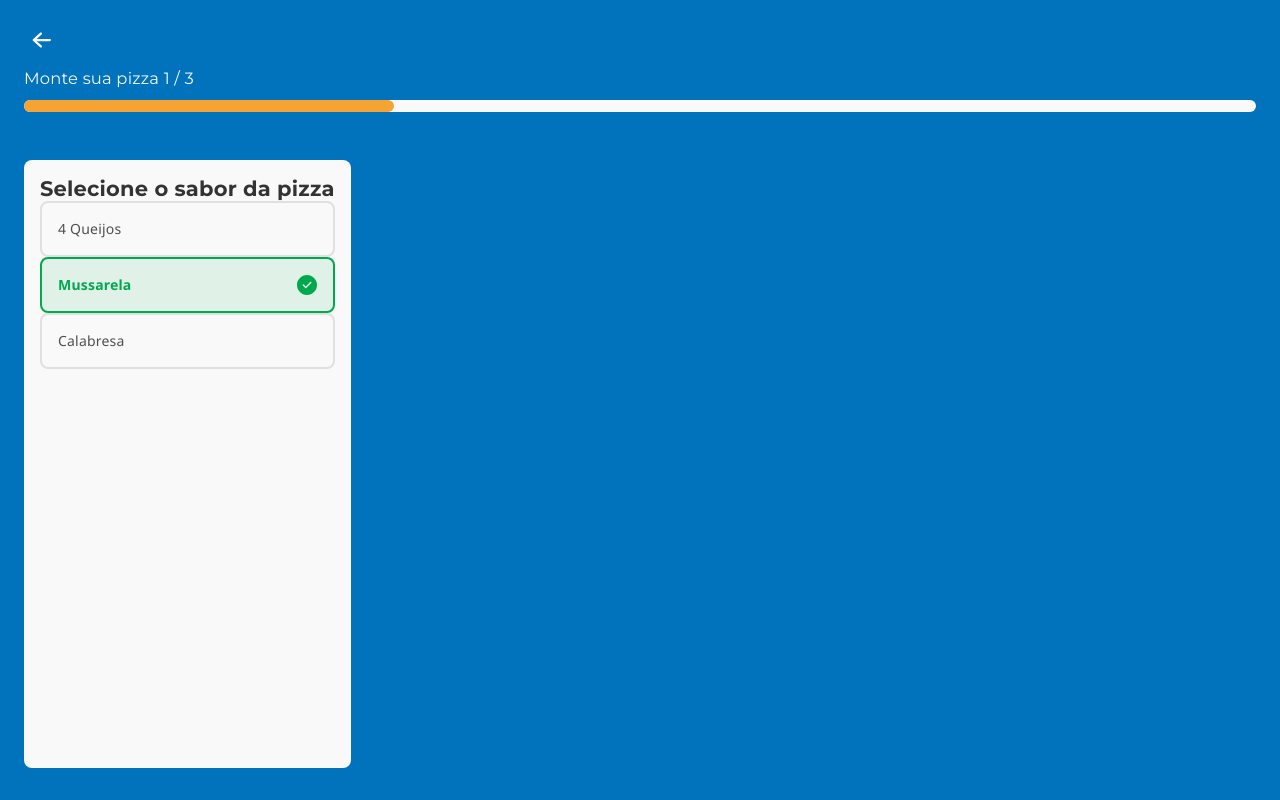
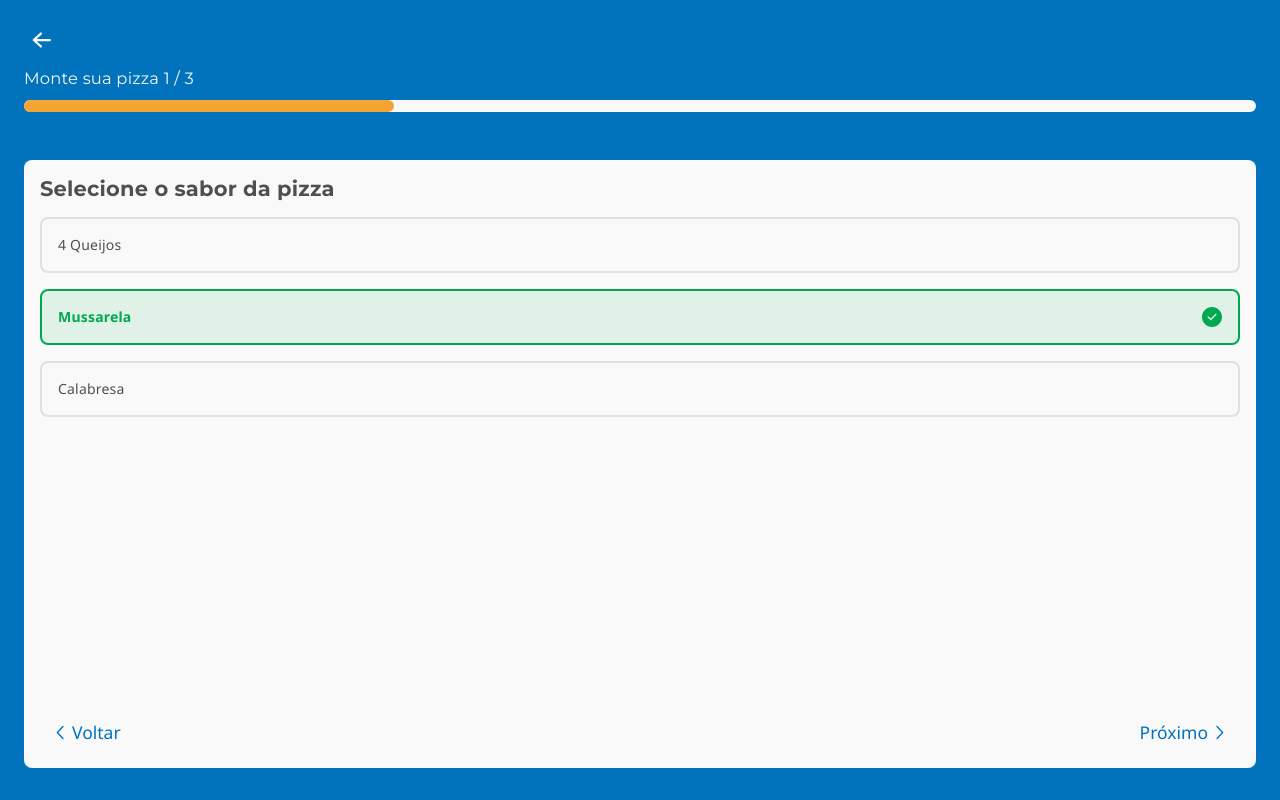
Before and after one commit to Nimbo1999/nextjs-redux-pizza, a Next.js app: page /monte-sua-pizza in a window 1280 px wide. Built offline with nearby package versions, Linux system fonts and the light colour scheme.

Commit message:
Ajuste no estilo do formulário

```diff
--- a/src/assets/icons.interface.ts
+++ b/src/assets/icons.interface.ts
@@ -1,4 +1,6 @@
-export interface IconProps {
+import { SVGProps } from 'react';
+
+export interface IconProps extends SVGProps<SVGSVGElement> {
     width?: number;
     height?: number;
     color?: string;
--- /dev/null
+++ b/src/assets/icons/chevron-right.tsx
@@ -0,0 +1,14 @@
+import { IconProps } from '../icons.interface';
+
+function ChevronRight({ color = '#0073BC', width = 8, height = 15, ...props }: IconProps) {
+    return (
+        <svg width={ width } height={ height } viewBox={ `0 0 ${width} ${height}` } fill="none" xmlns="http://www.w3.org/2000/svg" {...props}>
+            <path
+                d="M0.515329 13.042C0.455184 13.1057 0.408164 13.1805 0.376954 13.2623C0.345743 13.3442 0.330954 13.4313 0.33343 13.5189C0.335906 13.6064 0.355599 13.6926 0.391385 13.7725C0.427171 13.8524 0.478348 13.9245 0.541996 13.9847C0.605643 14.0448 0.680514 14.0918 0.762333 14.123C0.844152 14.1543 0.931317 14.169 1.01885 14.1666C1.10639 14.1641 1.19258 14.1444 1.2725 14.1086C1.35242 14.0728 1.42452 14.0217 1.48466 13.958L7.15133 7.95801C7.26835 7.83423 7.33356 7.67035 7.33356 7.50001C7.33356 7.32967 7.26835 7.16579 7.15133 7.04201L1.48466 1.04134C1.42492 0.9763 1.35284 0.923778 1.27262 0.886828C1.1924 0.849879 1.10564 0.829236 1.01738 0.826101C0.929117 0.822965 0.84111 0.837399 0.758473 0.868562C0.675835 0.899726 0.600213 0.946998 0.535999 1.00763C0.471785 1.06827 0.42026 1.14106 0.384416 1.22178C0.348571 1.3025 0.329123 1.38953 0.3272 1.47783C0.325277 1.56613 0.340918 1.65393 0.373214 1.73613C0.40551 1.81833 0.453817 1.8933 0.51533 1.95667L5.75 7.50001L0.515329 13.042Z"
+                fill={ color }
+            />
+        </svg>
+    );
+}
+
+export default ChevronRight;
--- a/src/components/button/button.props.ts
+++ b/src/components/button/button.props.ts
@@ -1,7 +1,7 @@
 import { ButtonHTMLAttributes } from 'react';
 
 export type ButtonType = 'primary' | 'secondary' | 'success';
-export type ButtonVariant = 'full' | 'default' | 'small';
+export type ButtonVariant = 'full' | 'default' | 'small' | 'link';
 
 export interface ButtonProps extends ButtonHTMLAttributes<HTMLButtonElement> {
     btnType?: ButtonType;
--- a/src/components/button/styled.button.ts
+++ b/src/components/button/styled.button.ts
@@ -8,6 +8,12 @@ function getButtonVariant(variant: ButtonVariant) {
 
     if (variant === 'small') return css`
         padding: ${({theme}) => theme.spacing(1)} !important;
+        width: fit-content;
+    `;
+
+    if (variant === 'link') return css`
+        background-color: transparent;
+        color: ${({theme}) => theme.pallet.primary};
         width: fit-content;
     `;
 
--- a/src/components/monte-pizza-content/index.tsx
+++ b/src/components/monte-pizza-content/index.tsx
@@ -1,13 +1,21 @@
-import { MontePizzaContentContainer, PizzaForm } from './styles.monte-pizza-content';
+import { useTheme } from 'styled-components';
+
+import { MontePizzaContentContainer, PizzaForm, GroupInput, FormFooter } from './styles.monte-pizza-content';
 
 import RadioButton from '../radio-buttons';
+import Button from '../button';
+
+import ChevronRight from '../../assets/icons/chevron-right';
 
 function MontePizzaContent() {
+    const theme = useTheme();
+
     return (
         <MontePizzaContentContainer>
             <PizzaForm>
                 <h2>Selecione o sabor da pizza</h2>
 
+                <GroupInput>
                     <RadioButton seleted={ false } value="t1" id="t1">
                         4 Queijos
                     </RadioButton>
@@ -19,6 +27,19 @@ function MontePizzaContent() {
                     <RadioButton seleted={ false } value="t3" id="t3">
                         Calabresa
                     </RadioButton>
+                </GroupInput>
+
+                <FormFooter>
+                    <Button variant="link" type="button">
+                        <ChevronRight style={{ transform: 'rotate(180deg)' }} />
+                        <span style={{ marginLeft: theme.spacing(1) }}>Voltar</span>
+                    </Button>
+
+                    <Button variant="link" type="button">
+                        <span style={{ marginRight: theme.spacing(1) }}>Próximo</span>
+                        <ChevronRight />
+                    </Button>
+                </FormFooter>
             </PizzaForm>
         </MontePizzaContentContainer>
     );
--- /dev/null
+++ b/src/components/monte-pizza-content/monte-pizza.props.ts
@@ -0,0 +1,5 @@
+import { ReactNode } from 'react';
+
+export interface FormFooterProps {
+    children: ReactNode[]
+}
--- a/src/components/monte-pizza-content/styles.monte-pizza-content.ts
+++ b/src/components/monte-pizza-content/styles.monte-pizza-content.ts
@@ -1,16 +1,41 @@
 import styled from 'styled-components';
+import { FormFooterProps } from './monte-pizza.props';
 
 const MontePizzaContentContainer = styled.section`
+    flex: 1;
     display: flex;
+    flex-direction: column;
+    height: 100%;
+    background-color: ${({theme}) => theme.pallet.primary};
+
     padding: ${({theme}) => theme.spacing(3)} 0px ${({theme}) => theme.spacing(4)};
-    flex: 1;
 `;
 
 const PizzaForm = styled.form`
+    flex: 1;
+    display: flex;
+    flex-direction: column;
     margin: 0px ${({theme}) => theme.spacing(3)};
     padding: ${({theme}) => theme.spacing(2)};
     background-color: ${({theme}) => theme.pallet.white};
     border-radius: ${({theme}) => theme.spacing(1)};
+
+    & > h2 {
+        color: ${({theme}) => theme.pallet.text};
+        margin-bottom: ${({theme}) => theme.spacing(2)};
+    }
 `;
 
-export { MontePizzaContentContainer, PizzaForm }
+const GroupInput = styled.div`
+    flex: 1;
+    display: flex;
+    flex-direction: column;
+    gap: ${({theme}) => theme.spacing(2)};
+`;
+
+const FormFooter = styled.footer<FormFooterProps>`
+    justify-content: ${({ children }) => children.length > 1 ? 'space-between' : 'center' };
+    display: flex;
+`;
+
+export { MontePizzaContentContainer, PizzaForm, GroupInput, FormFooter }
--- a/src/pages/monte-sua-pizza/styled.monte-sua-pizza.ts
+++ b/src/pages/monte-sua-pizza/styled.monte-sua-pizza.ts
@@ -1,9 +1,10 @@
 import styled from 'styled-components';
 
 const MonteSuaPizzaContainer = styled.div`
+    flex: 1;
     display: flex;
     flex-direction: column;
-    height: 100vh;
+    height: 100%;
 
     background-color: ${({theme}) => theme.pallet.primary};
 `;
--- a/src/styles/GlobalStyles.ts
+++ b/src/styles/GlobalStyles.ts
@@ -9,6 +9,12 @@ const GlobalStyle = createGlobalStyle`
 
     html {
         font-size: 14px;
+        height: 100%;
+        min-height: 100vh;
+    }
+
+    html, body {
+        height: 100%;
     }
 
     body, input, textarea, button {
@@ -24,6 +30,9 @@ const GlobalStyle = createGlobalStyle`
         background-color: ${({theme}) => theme.pallet.white};
         color: ${({ theme }) => theme.pallet.text};
         letter-spacing: .2px;
+        & > div {
+            height: 100%;
+        }
     }
 
     button, a {
```
Also changed, not shown: src/assets/icons/chevron-right.svg (deleted). Lines whose indentation alone changed are shown as unchanged.
